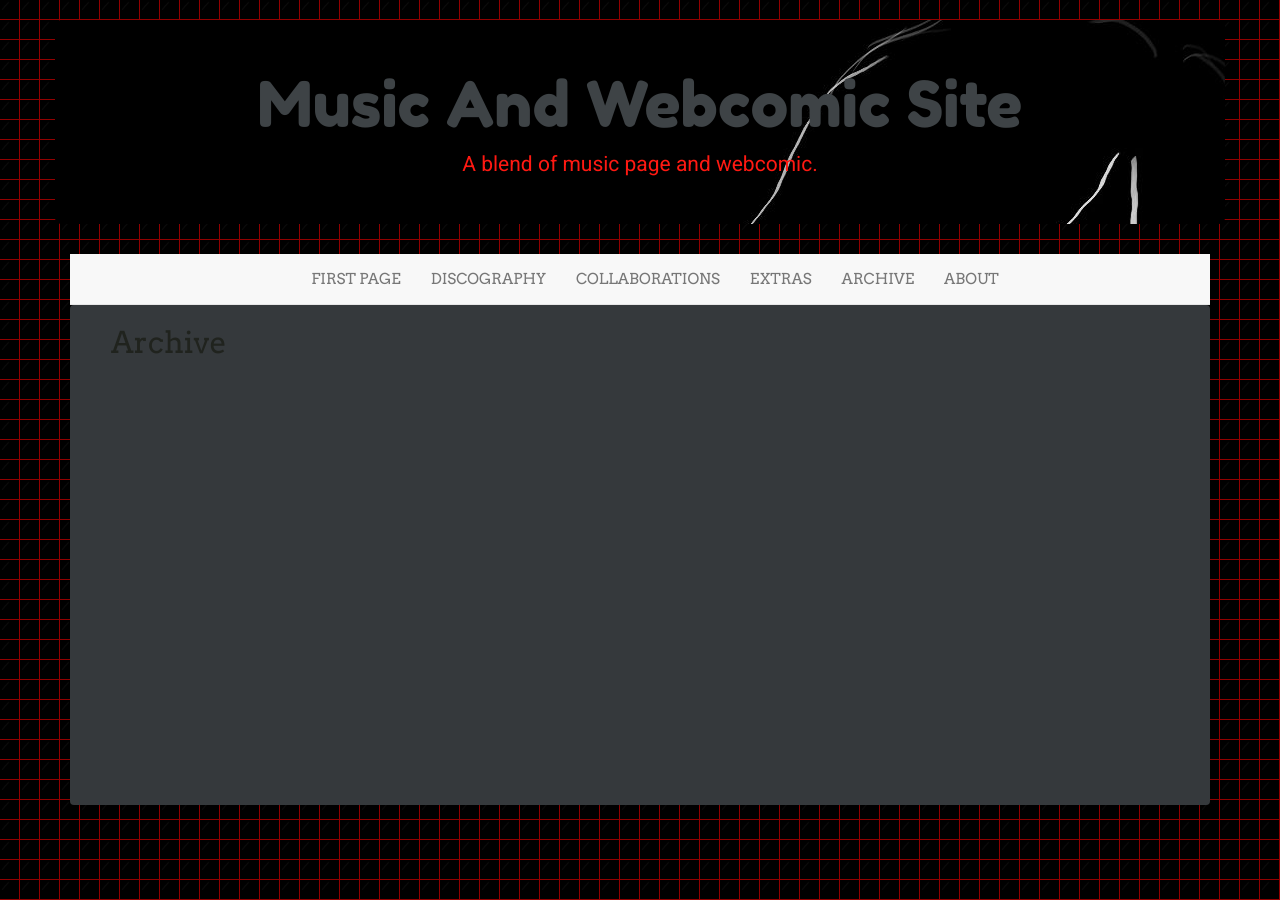
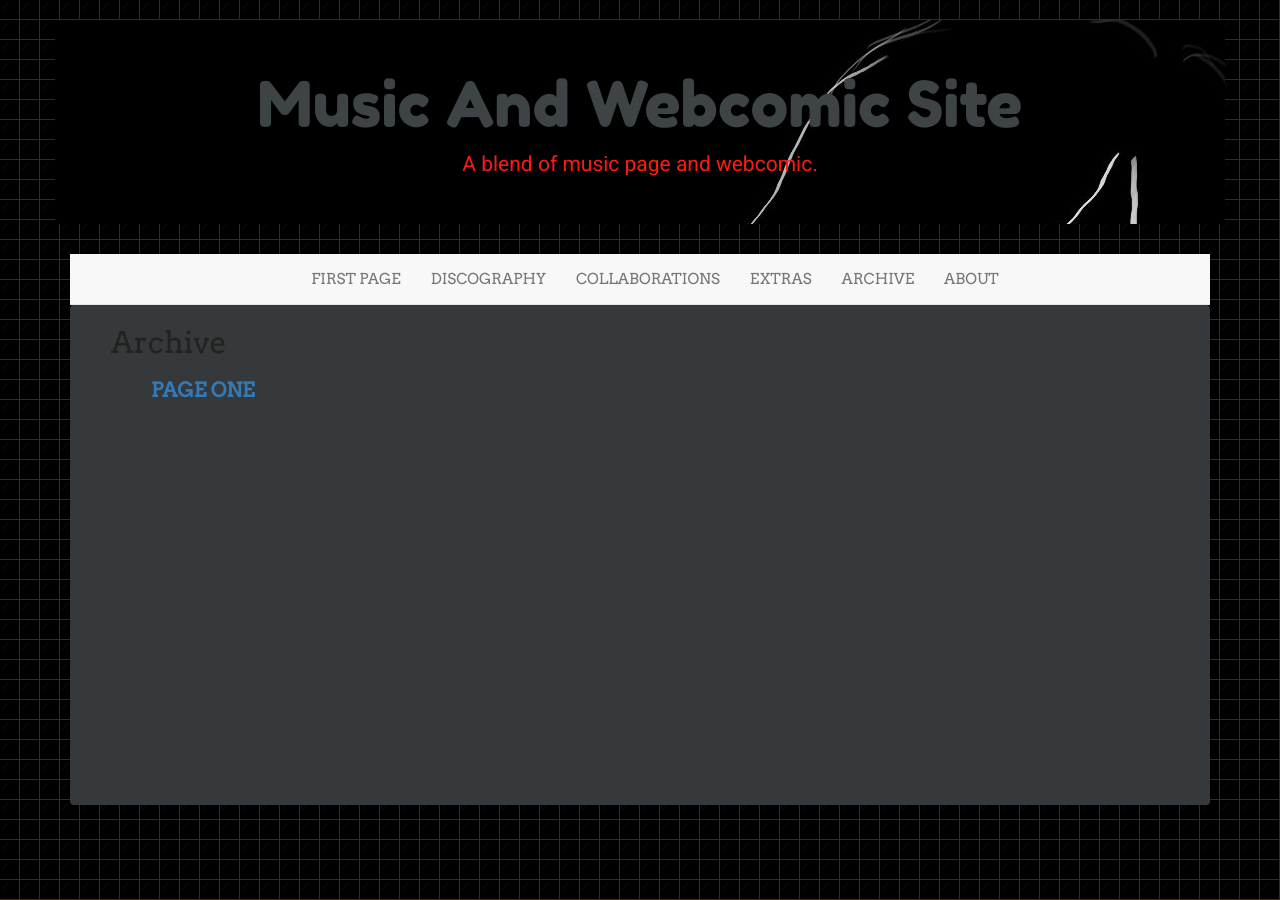
Before and after one commit to LWFlouisa/MyDiscography, a Jekyll site: the page built from archive.md, in a window 1280 px wide. Built offline with Jekyll 4.4.1, drawn with Linux system fonts in a browser that asks for light colours; nearby versions of some CDN libraries.

```diff
--- a/_posts/2017-04-23-001.markdown
+++ b/_posts/2017-04-23-001.markdown
@@ -1,6 +1,6 @@
 ---
 layout: comic
-date:   "Sat Oct 29 02:05:51 PM CDT 2022""
+date:   "Sat Oct 29 02:05:51 PM CDT 2022"
 title: "PAGE ONE"
 categories: page
 permalink: /001
```
